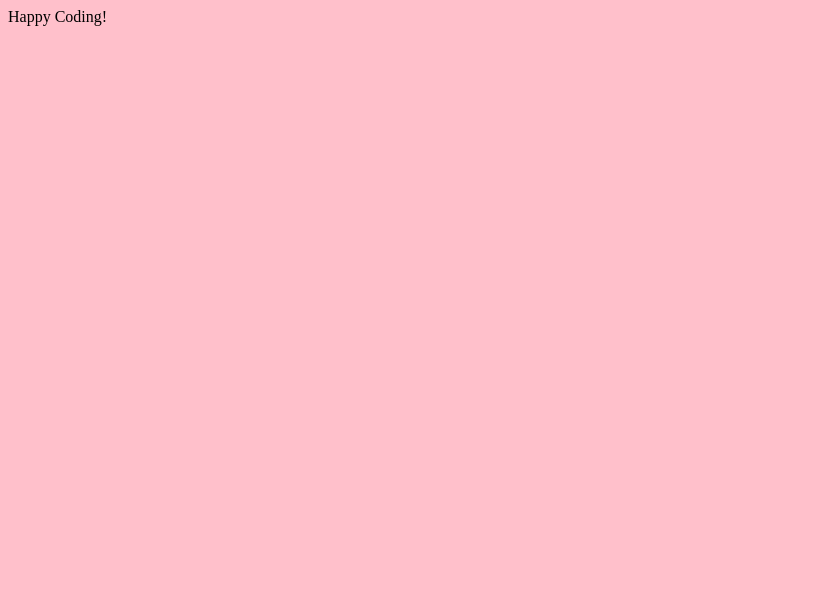
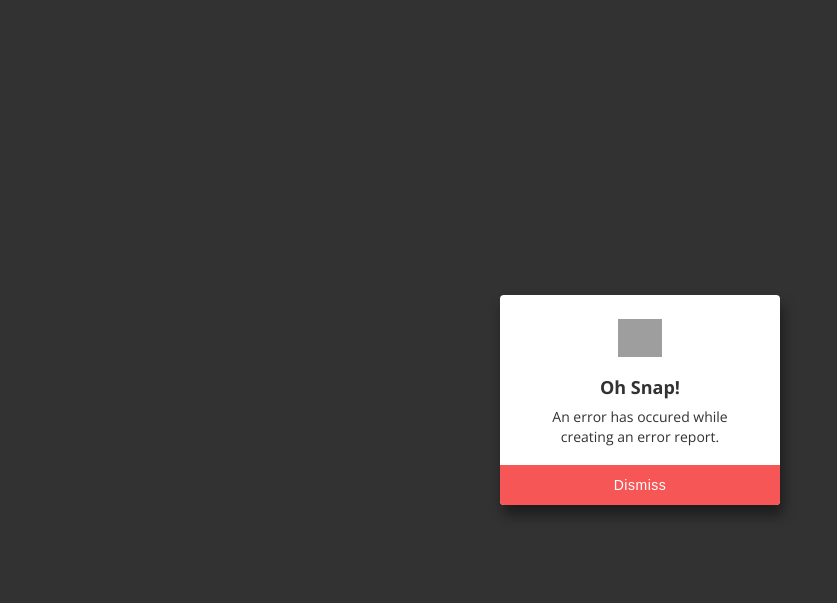
Before and after one commit to carpejemm/100Days-CSS-Challenge, a plain HTML site: page WEEK01/DAY 01 - JANUARY 19, 2021/index.html in a window 1280 px wide. Shown: the whole page, without its empty margins (0-837 px from the left). Drawn offline with nearby package versions, Linux system fonts and the light colour scheme; grey boxes are pictures that could not be loaded.

Commit message:
Day 1 | 100 Days CSS Challenge

```diff
--- a/WEEK01/DAY 01 - JANUARY 19, 2021/index.html
+++ b/WEEK01/DAY 01 - JANUARY 19, 2021/index.html
@@ -8,8 +8,17 @@
 </head>
 <body>
 
+	<div class="frame">
+		<div id="modal" class="center">
+			<img src="https://100dayscss.com/codepen/alert.png" width="44" height="38">
+			<div>
+				<span>Oh Snap!</span>
+				<p>An error has occured while creating an error report.</p>
+			</div>
+			<button id="dismiss-btn">Dismiss</button>
+		</div>
+	</div>
 
-	<div>Happy Coding!</div>
 
 
 	<script src="script.js"></script>
--- a/WEEK01/DAY 01 - JANUARY 19, 2021/script.js
+++ b/WEEK01/DAY 01 - JANUARY 19, 2021/script.js
@@ -1 +1,6 @@
-alert("Hi")
+const btn = document.querySelector('#dismiss-btn');
+const modal = document.querySelector('#modal');
+
+btn.addEventListener('click', () => {
+  modal.classList.add('hide');
+});
--- a/WEEK01/DAY 01 - JANUARY 19, 2021/styles.css
+++ b/WEEK01/DAY 01 - JANUARY 19, 2021/styles.css
@@ -1,3 +1,124 @@
-* {
-	background-color: pink;
+@import url(https://fonts.googleapis.com/css?family=Open+Sans:700,300);
+
+body {
+  background: #323232;
 }
+
+.frame {
+	color: #323232;
+	position: absolute;
+	top: 50%;
+	left: 50%;
+	width: 400px;
+	height: 400px;
+	margin-top: -200px;
+	margin-left: -200px;
+	overflow: hidden;
+	background: transparent;
+	font-family: 'Open Sans', Helvetica, sans-serif;
+}
+
+#modal {
+	background: #fff;
+	border-radius: 4px;
+	width: 280px;
+	height: 210px;
+	position: absolute;
+	top: 50%;
+	left: 50%;
+	transform: translate(-50%,-50%);
+	display: flex;
+	flex-direction: column;
+	align-items: center;
+	justify-content: space-between;
+	box-shadow: 3px 10px 13px rgba(0, 0, 0, 0.45);
+	overflow: hidden;
+}
+
+.center {
+	animation: spring 750ms ease forwards;
+	will-change: transform;
+}
+
+.hide {
+	animation: reversed-spring 750ms ease forwards;
+	will-change: transform;
+}
+
+img {
+  	margin-top: 24px;
+}
+
+span {
+	display: block;
+	text-align: center;
+	font-size: 18px;
+	font-weight: 700;
+	margin-bottom: 8px;
+}
+
+p {
+	padding: 0 38px;
+	font-size: 14px;
+	font-weight: 300;
+	text-align: center;
+	line-height: 20px;
+	margin: 0;
+}
+
+button {
+	background: #F65656;
+	color: #fff;
+	font-size: 14px;
+	font-weight: 300;
+	width: 100%;
+	padding: 12px;
+	border: 0;
+	letter-spacing: 0.5px;
+	cursor: pointer;
+}
+
+button:focus {
+  	outline: 0;
+}
+
+button:hover {
+	background: red;
+	transition: 500ms;
+}
+
+@keyframes spring {
+	0% {
+		transform: translate(-50%, -50%) scale3d(0, 0, 1);
+	}
+	25% {
+	  	transform: translate(-50%, -50%) scale3d(1.1, 1.1, 1);
+	}
+	50% {
+	   transform: translate(-50%, -50%) scale3d(0.8, 0.8, 1);
+	}
+	75% {
+	   transform: translate(-50%, -50%) scale3d(1.05, 1.05, 1);
+	}
+	100% {
+	   transform: translate(-50%, -50%) scale3d(1, 1, 1);
+	}
+}
+
+@keyframes reversed-spring {
+	0% {
+		transform: translate(-50%, -50%) scale3d(1, 1, 1);
+	}
+	25% {
+		transform: translate(-50%, -50%) scale3d(1.1, 1.1, 1);
+	}
+  	50% {
+  		transform: translate(-50%, -50%) scale3d(0.8, 0.8, 1);
+  	}
+  	75% {
+  		transform: translate(-50%, -50%) scale3d(0.9, 0.9, 1);
+  	}
+  	100% {
+  		transform: translate(-50%, -50%) scale3d(0, 0, 1);
+  	}
+}
```
